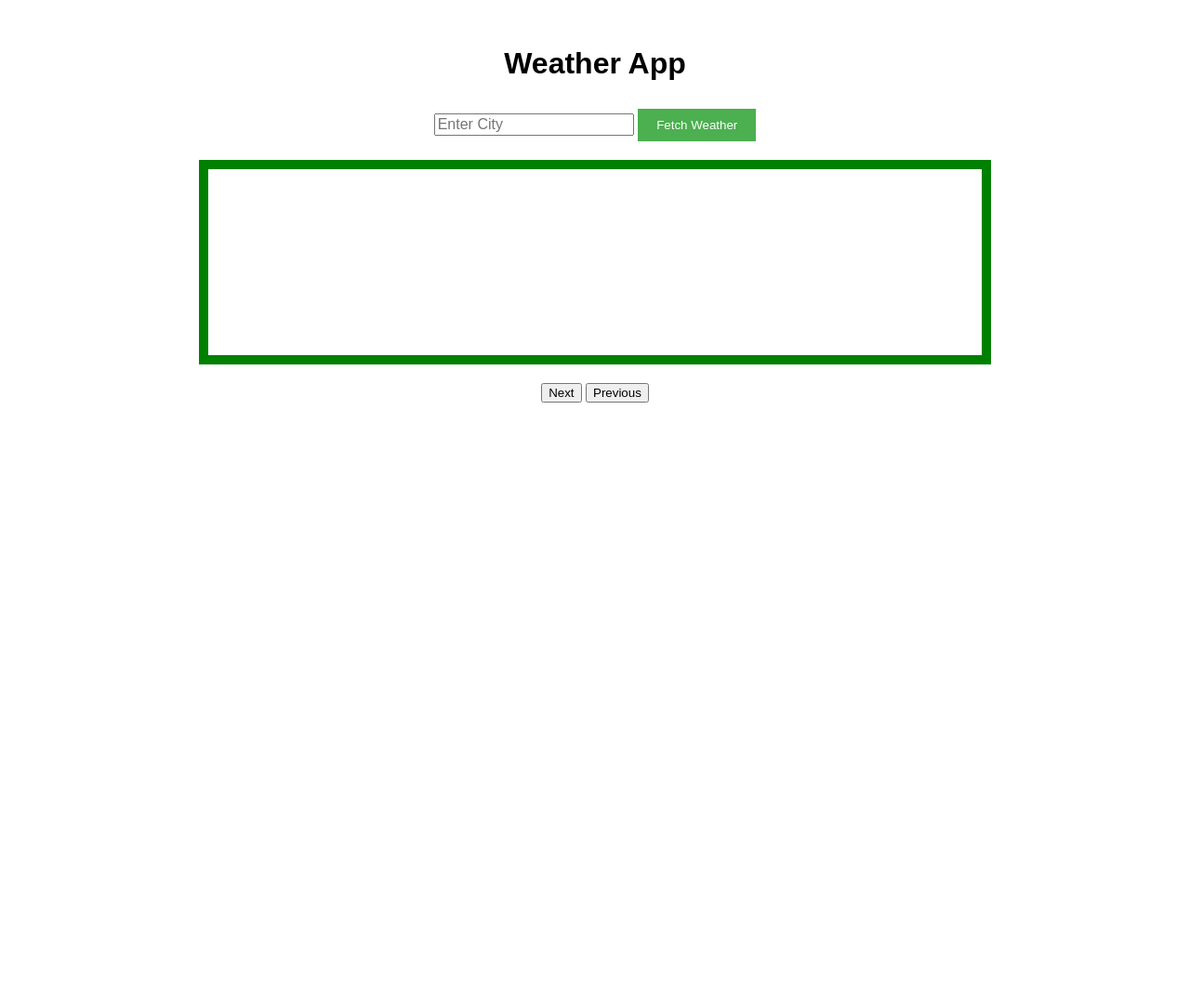
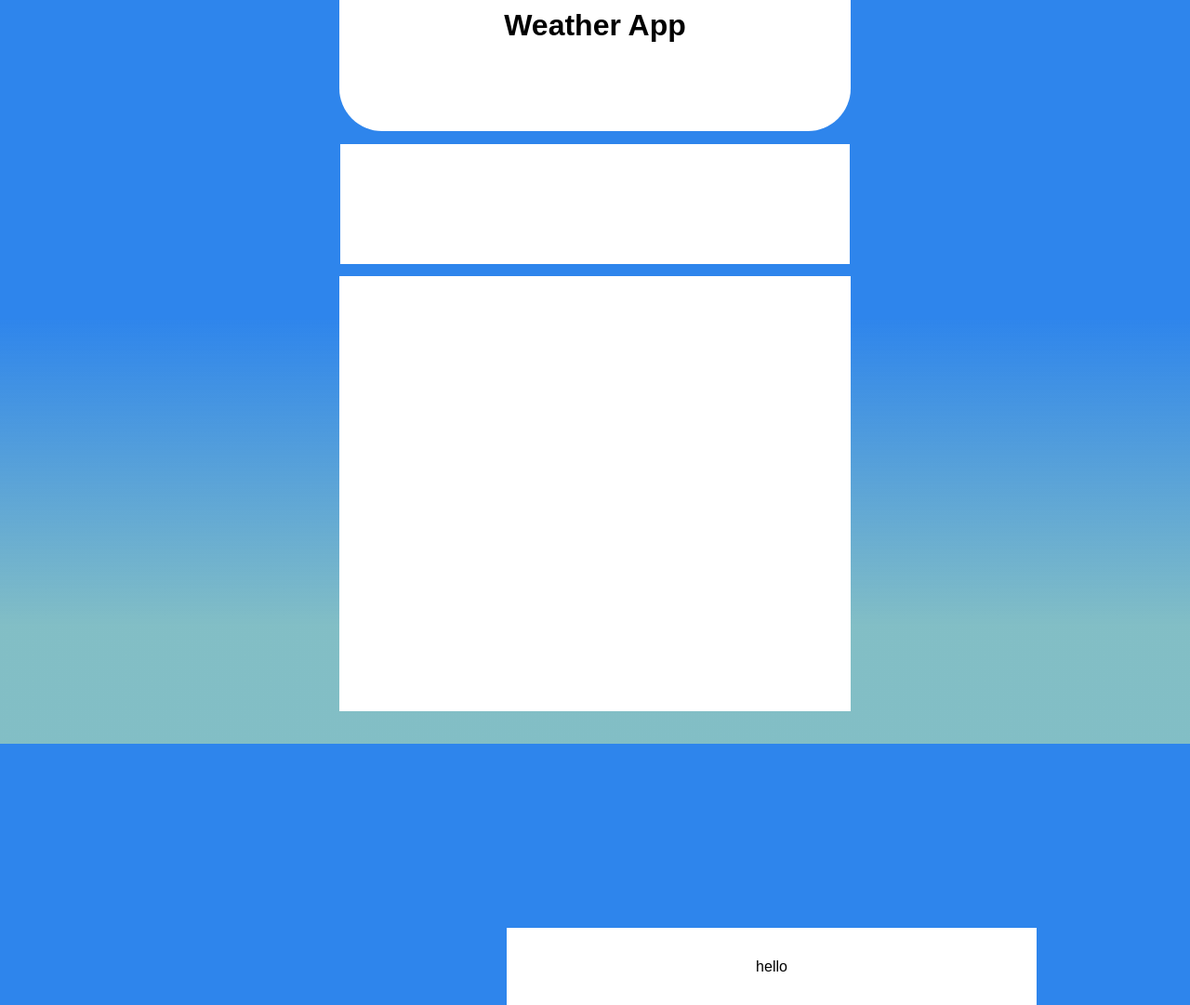
Before and after one commit to JasonPham02/WeatherApp-project, a Flask app: page / in a window 1280 px wide. Shown: the whole page at 93% size. Before the commit the page ends 433 px from the top, so only its background shows below. Run offline with Flask 3, Linux system fonts and the light colour scheme.

Commit message:
updated css layout and html with sud branch

```diff
--- a/static/style.css
+++ b/static/style.css
@@ -1,15 +1,61 @@
+html{
+  /* background color */
+position: absolute;
+left: 0px;
+right: 0px;
+top: 0px;
+bottom: 0px;
+
+/* background color */
+background: linear-gradient(180deg, #2E85EC 42.69%, rgba(82, 165, 175, 0.72) 84.14%);
+}
+
+h1{
+/* Header frame */
+/* Auto layout */
+
+display: flex;
+flex-direction: column;
+justify-content: center;
+align-items: center;
+padding: 0px;
+isolation: isolate;
+
+position: absolute;
+width: 550px;
+height: 228px;
+left: calc(50% - 550px/2);
+top: calc(50% - 228px/2 - 394px);
+
+background: #FFFFFF;
+border-radius: 46px;
+}
+
+
 body {
   font-family: Arial, sans-serif;
   text-align: center;
 }
 
-h1 {
-  margin-top: 50px;
-  text-align: center;
-}
 
 .input-container {
-  margin-top: 30px;
+/* Frame 5 */
+
+
+/* Auto layout */
+
+display: flex;
+flex-direction: column;
+justify-content: center;
+align-items: center;
+padding: 0px;
+
+position: absolute;
+width: 548px;
+height: 129px;
+left: calc(50% - 548px/2);
+top: calc(50% - 129px/2 - 181px);
+background-color: white
 }
 
 .input_city {
@@ -17,28 +63,46 @@ h1 {
 }
 
 /* Common CSS rules for all screen sizes */
-#locationInput {
-  padding: 10px;
-  margin-right: 10px;
-}
-
-#fetchBtn {
-  padding: 10px 20px;
-  background-color: #4CAF50;
-  color: white;
-  border: none;
-  cursor: pointer;
-}
 
 #fetchBtn:hover {
   background-color: #45a049;
 }
 
 #weatherInfoContainer {
-  width: 50%;
-  border: 10px solid green;
-  padding: 100px;
-  margin: 20px auto;
+/* Frame 6 */
+
+
+/* Auto layout */
+
+display: flex;
+flex-direction: column;
+justify-content: center;
+align-items: center;
+padding: 0px;
+
+position: absolute;
+width: 550px;
+height: 468px;
+left: calc(50% - 550px/2);
+top: calc(50% - 468px/2 + 131px);
+background-color: white;
+}
+
+footer{
+
+display: flex;
+flex-direction: column;
+justify-content: center;
+align-items: center;
+padding: 10px;
+gap: 10px;
+
+position: absolute;
+width: 550px;
+height: 63px;
+left: 545px;
+top: 998px;
+background-color: white;
 }
 
 
@@ -47,7 +111,6 @@ h1 {
   /* CSS rules for mobile devices */
   #weatherInfoContainer{
     width: 40%;
-
   }
 }
 
--- a/templates/index.html
+++ b/templates/index.html
@@ -11,17 +11,19 @@
 <div id="wrapper_main">
 
   <div class="input-container">
+    <!--
     <input class = "input_city" type="text" id="input_city" placeholder="Enter City" name ="input_form">
-    <button id="fetchBtn" action="GET">Fetch Weather</button>
+    <button id="fetchBtn" action="GET">Fetch Weather</button> -->
   </div>
-
   <div id="weatherInfoContainer">
 
   </div>
-
+<!--
   <button id="next_btn">Next</button>
-  <button id="prev_btn">Previous</button>
-
+  <button id="prev_btn">Previous</button> -->
+  <footer>
+  <p> hello</p>
+  </footer>
 </div>
 
   <script src="static/script.js"></script>
```
